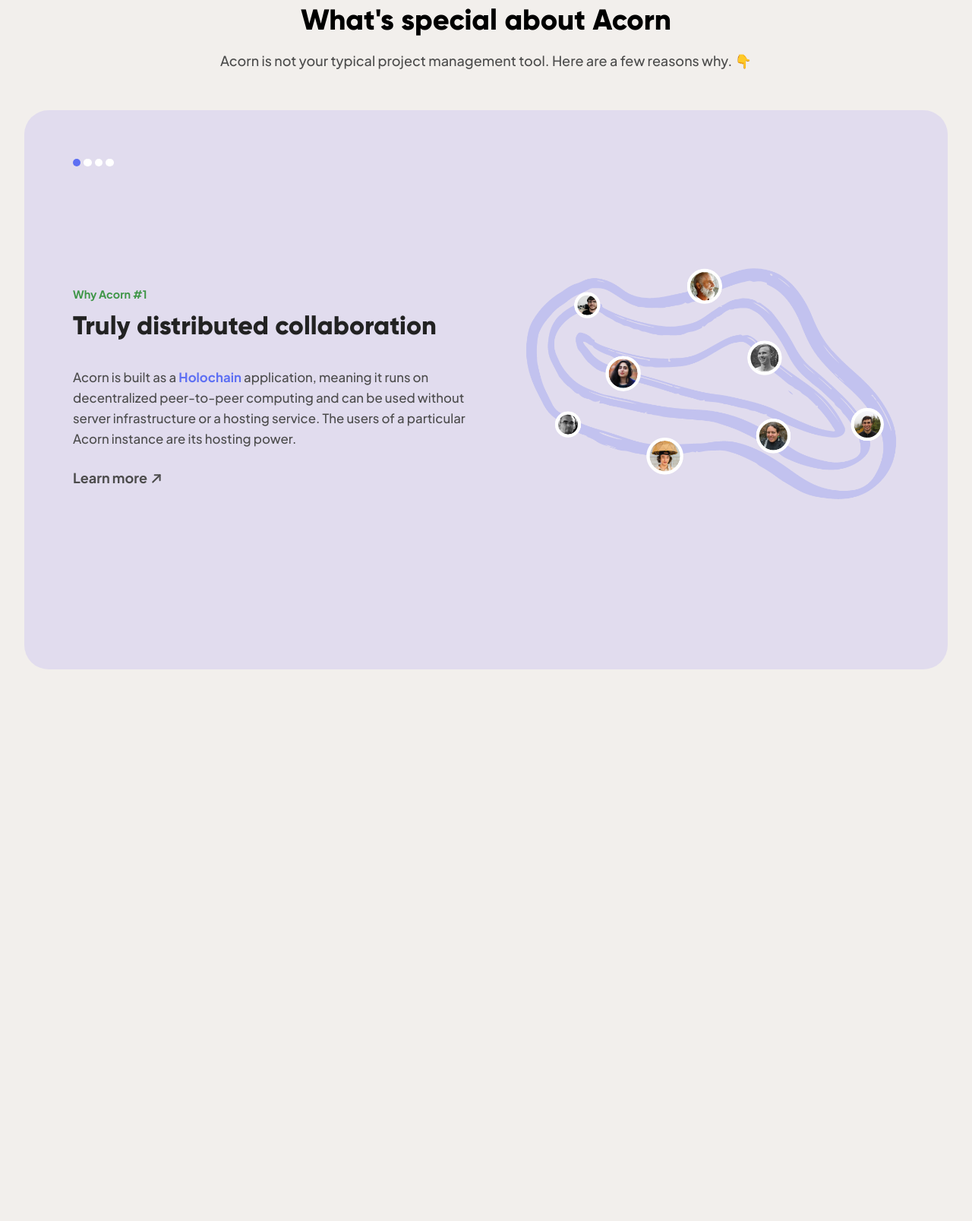
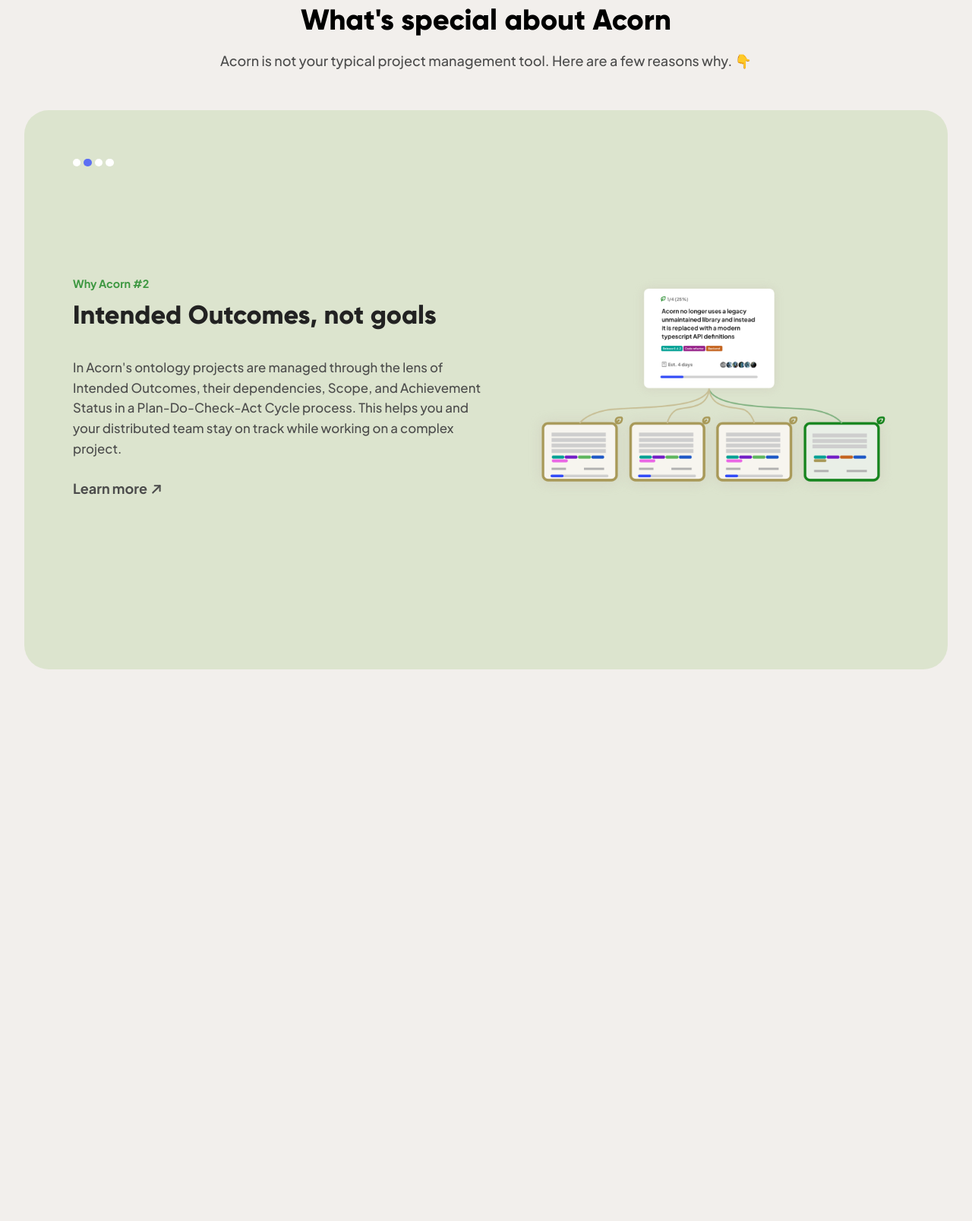
Before and after one commit to lightningrodlabs/acorn-site, a Gatsby site: page / in a window 1280 px wide. Shown: the part 893-2500 px from the top of the page at 76% size. Built offline with nearby package versions, Linux system fonts and the light colour scheme; Gatsby itself is replaced by a stand-in of ours.

Commit message:
improve feature slides

```diff
--- a/src/components/FeatureSlide/FeatureSlide.tsx
+++ b/src/components/FeatureSlide/FeatureSlide.tsx
@@ -46,7 +46,6 @@
   tabVisual2,
   tabVisual3,
   className,
-  buttonLinkOther,
 }) => {
   const [activeTab, setActiveTab] = useState(ActiveTab.Tab1);
 
@@ -101,11 +100,6 @@
             <a href={buttonLink} target="_blank" className="acorn-feature-link">
               <Button text="Learn more" externalLinkIcon />
             </a>
-          )}
-          {buttonLinkOther && (
-            <>
-            {buttonLinkOther}
-            </>
           )}
         </div>
         {/* If tabbed visuals */}
--- a/src/global.scss
+++ b/src/global.scss
@@ -518,21 +518,21 @@
 
 // About (Features)
 
+.sticky-wrapper {
+  // margin-bottom: 20rem;
+}
 // make it slightly more than the full height
 // so that we guarantee two aren't on screen at the same time
 .slide-activator {
-  height: 110vh;
+  height: 50vh;
   // turn these on for debugging
-  // &.pink {
-  //   background: pink;
-  // }
-  // &.blue {
+  // &#slide-2 {
   //   background: blue;
   // }
-  // &.green {
+  // &#slide-3 {
   //   background: green;
   // }
-  // &.yellow {
+  // &#slide-4 {
   //   background: yellow;
   // }
 }
--- a/src/pages/index.tsx
+++ b/src/pages/index.tsx
@@ -43,7 +43,6 @@
 
 const IndexPage = () => {
   const io = useRef<IntersectionObserver>();
-  const feature1ref = useRef(null);
   const feature2ref = useRef(null);
   const feature3ref = useRef(null);
   const feature4ref = useRef(null);
@@ -58,7 +57,16 @@
       const firstIntersectingSection = entries.find((e) => {
         return e.isIntersecting
       })
+      const firstNonIntersectingSection = entries.find((e) => {
+        return !e.isIntersecting
+      })
+      // none are visible
       if (!firstIntersectingSection) {
+        if (firstNonIntersectingSection?.target.id === 'slide-2') {
+          setActiveSlide(ActiveSlide.Feature1)
+        } else if (firstNonIntersectingSection?.target.id === 'slide-4') {
+          setActiveSlide(ActiveSlide.Feature4)
+        }
         return
       }
       let activeSlide: ActiveSlide
@@ -69,7 +77,7 @@
       } else if (firstIntersectingSection.target.id === 'slide-3') {
         activeSlide = ActiveSlide.Feature3
       } else if (firstIntersectingSection.target.id === 'slide-4'
-                  || firstIntersectingSection.target.id === 'download') {
+                  || firstIntersectingSection.target.id === 'who') {
         activeSlide = ActiveSlide.Feature4
       } else {
         activeSlide = ActiveSlide.Feature1
@@ -81,7 +89,7 @@
       // must be at least half on screen (top or bottom)
       // in order to be considered 'visible' or 'isIntersecting'
       // for the purposes of our slideshow
-      threshold: 0.5
+      threshold: 1
     });
     io.current = ob;
     return () => {
@@ -91,11 +99,6 @@
       }
     };
   }, []);
-  useEffect(() => {
-    if (feature1ref.current) {
-      io.current!.observe(feature1ref.current);
-    }
-  }, [feature1ref]);
   useEffect(() => {
     if (feature2ref.current) {
       io.current!.observe(feature2ref.current);
@@ -194,7 +197,7 @@
 
         {/* About Acorn */}
         {/* Start Sticky Wrapper */}
-        <div>
+        <div className="sticky-wrapper">
           {/* Heading */}
           <div className="section-heading features" id="about">
             <h2>What's special about Acorn</h2>
@@ -310,24 +313,16 @@
                 tabVisual2={FeatureVisualFourTable}
                 tabVisual3={FeatureVisualFourPriority}
                 className="feature-slide-4"
-                buttonLinkOther={
-                  <a
-                    href="/#download"
-                    className="acorn-feature-link"
-                    onClick={scrollToSection}
-                  >
-                    <Button text="Dowload for Free" arrowIcon />
-                  </a>
-                }
               />
             </div>
           </div>
 
           {/* Slide Activator - Empty Sections for Scrolling Effect */}
-          <div className="slide-activator pink" id="slide-1" ref={feature1ref}></div>
-          <div className="slide-activator blue" id="slide-2" ref={feature2ref}></div>
-          <div className="slide-activator green" id="slide-3" ref={feature3ref}></div>
-          <div className="slide-activator yellow" id="slide-4" ref={feature4ref}></div>
+          <div className="slide-activator" id="slide-2" ref={feature2ref}></div>
+          <div className="slide-activator" id="slide-3" ref={feature3ref}></div>
+          <div className="slide-activator" id="slide-4" ref={feature4ref}></div>
+          {/* adds extra time for slide 4 */}
+          <div className="slide-activator"></div>
         </div>
         {/* End Sticky Wrapper */}
 
```
